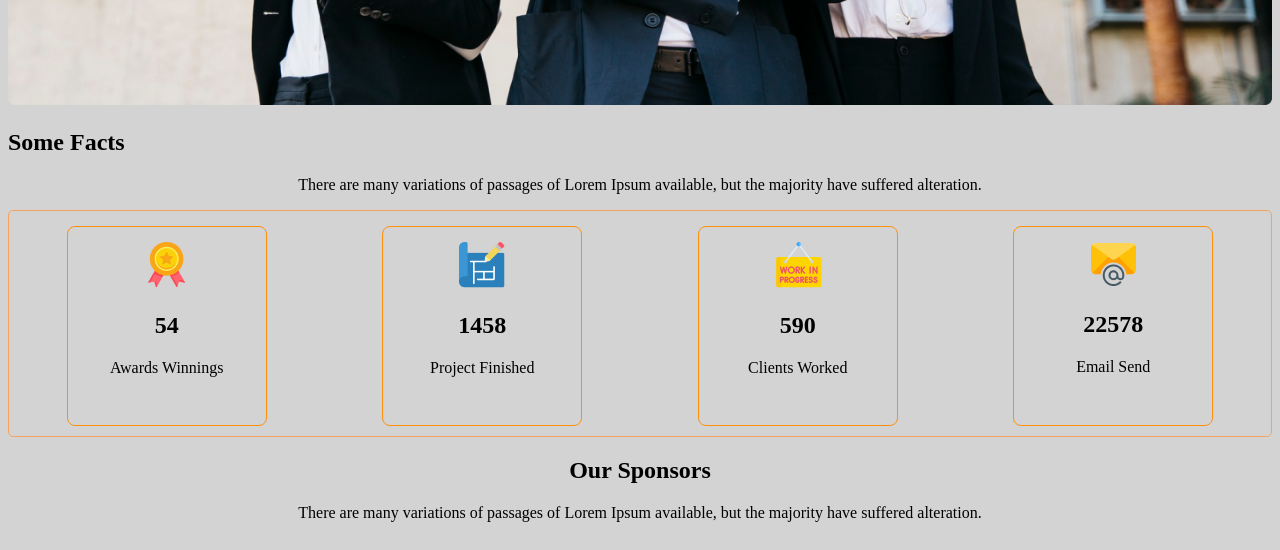
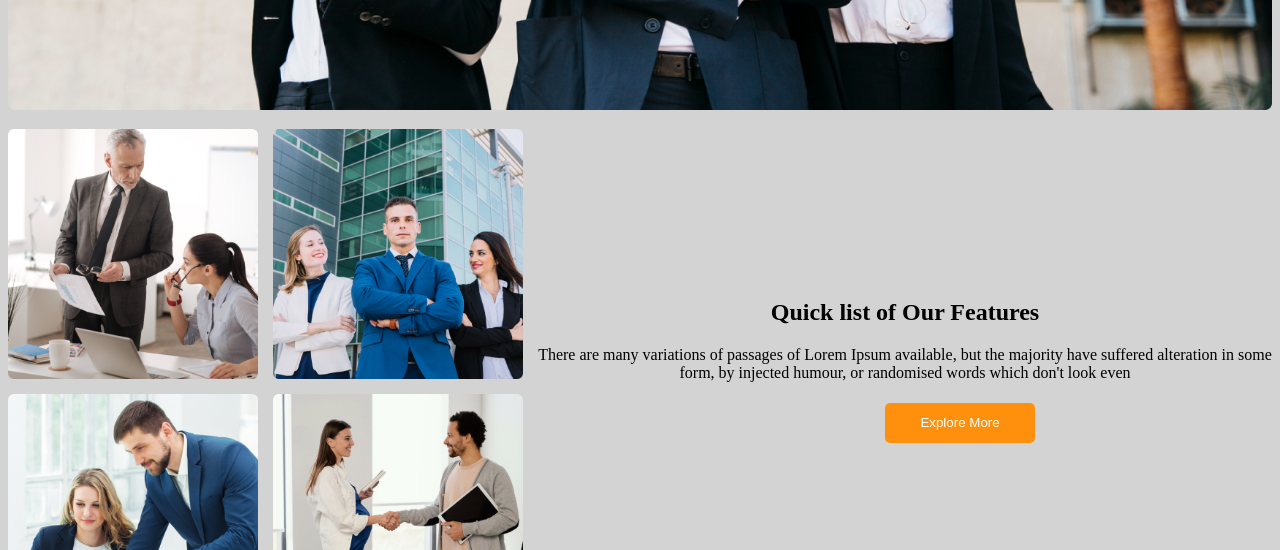
Before and after one commit to Assraful/assignment_2, a plain HTML site: page index.html in a window 1280 px wide. Shown: the part 830-1380 px from the top of the page. Drawn offline with Linux system fonts and the light colour scheme.

Commit message:
yes, i can

```diff
--- a/index.html
+++ b/index.html
@@ -42,6 +42,26 @@
                 <img src="images/banner.png" alt="xyz">
             </div>
 
+        </div>
+    </section>
+
+    <!-- other section start from here -->
+    <section>
+        <div class="img-container">
+            <div class="team-img">
+
+                    <img src="images/team1.png" alt="">
+                    <img src="images/team2.png" alt="">
+                    <img src="images/team3.png" alt="">
+                    <img src="images/team4.png" alt="">
+
+            </div>
+            <div class="team-info">
+                <h2>Quick list of Our <span>Features</span> </h2>
+                <p>There are many variations of passages of Lorem Ipsum available, but the majority have suffered alteration in some form, by injected humour, or randomised words which don't look even</p>
+                <button class="btn-team">Explore More</button>
+
+            </div>
         </div>
     </section>
 
--- a/style.css
+++ b/style.css
@@ -38,6 +38,7 @@ button {
     text-align: center;
     border: none;
     border-radius: 5px;
+    margin-top: 5px;
 }
 
 .branding {
@@ -58,9 +59,43 @@ button {
     line-height: 0px;
 }
 
+/* other section styling */
 
+.img-container{
+    display: flex;
+    justify-content: space-around;
+    margin-top: 15px;
+    gap: 15px;
+}
 
+.team-img{
+    display: grid;
+    grid-template-columns: repeat(2, 1fr);
+    gap:15px;
+}
 
+.img-container img{
+    width:250px;
+    height:250px;
+}
+
+.team-info{
+    text-align:center;
+    margin-top: 150px;
+}
+
+.btn-team{
+    background: #FF900E;
+    width: 150px;
+    height: 40px;
+    color: white;
+    margin-bottom: 15px;
+    margin-left: 15%;
+    text-align: center;
+    border: none;
+    border-radius: 5px;
+    margin-top: 5px;
+}
 
 /* Some facts section styling start from here */
 
```
